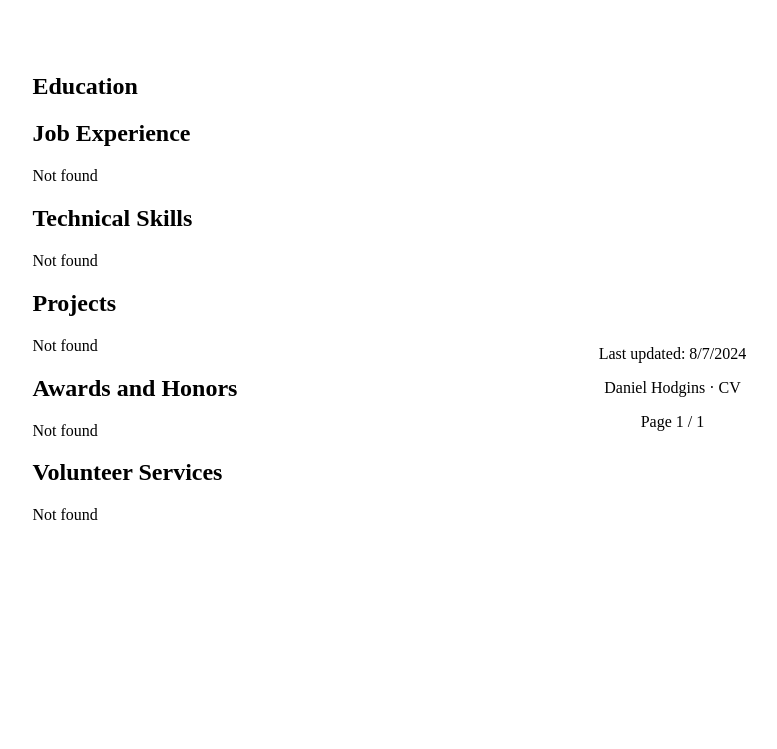
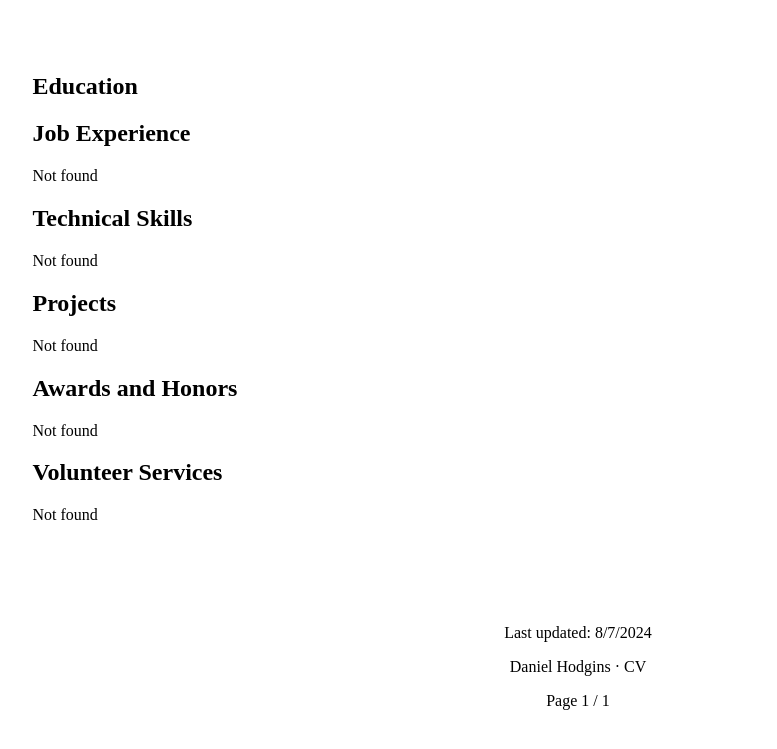
Before and after one commit to DanielHodgins/CV-Maker, a plain HTML site: page index.html in a window 1280 px wide. Shown: the part 239-988 px from the top of the page, without its empty margins (62-839 px from the left). Before the commit the page ends 863 px from the top, so only its background shows below. Drawn offline with Linux system fonts and the light colour scheme; no server answers.

Commit message:
Update index.html

```diff
--- a/index.html
+++ b/index.html
@@ -10,7 +10,7 @@
             font-family: "Times New Roman", Times, serif;
             margin: 2.5cm;
         }
-        .header, .footer {
+        header, footer {
             text-align: center;
             margin: 2.5cm;
         }
@@ -80,11 +80,6 @@
         </section>
     </div>
 
-    <div class="footer">
-        <p>Last updated: <script>document.write(new Date().toLocaleDateString());</script></p>
-        <p>Daniel Hodgins · CV</p>
-        <p>Page <span class="page-num"></span> / <span class="page-count"></span></p>
-    </div>
 
     <script>
         document.addEventListener('DOMContentLoaded', function() {
@@ -112,4 +107,9 @@
         });
     </script>
 </body>
+<footer>
+        <p>Last updated: <script>document.write(new Date().toLocaleDateString());</script></p>
+        <p>Daniel Hodgins · CV</p>
+        <p>Page <span class="page-num"></span> / <span class="page-count"></span></p>
+</footer>
 </html>
```
